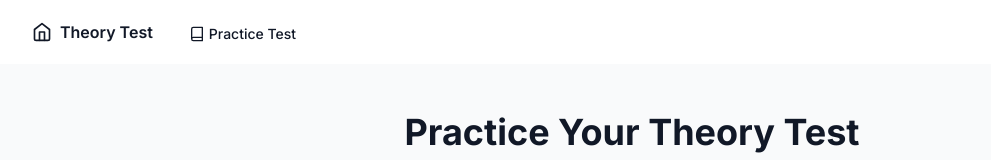
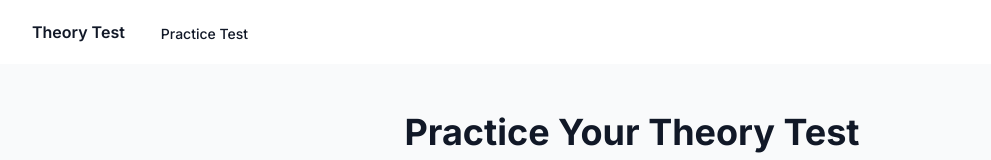
Before and after one commit to tello070/driving-theory-test, a Next.js app: page / in a window 1280 px wide. Shown: the top 160 px of the page, without its empty margins (8-999 px from the left). Built offline with nearby package versions, Linux system fonts and the light colour scheme.

Commit message:
Update layout.tsx

```diff
--- a/app/layout.tsx
+++ b/app/layout.tsx
@@ -1,7 +1,6 @@
 import './globals.css'
 import { Inter } from 'next/font/google'
 import Link from 'next/link'
-import { Book, Home, Activity, Trophy } from 'lucide-react'
 
 const inter = Inter({ subsets: ['latin'] })
 
@@ -24,15 +23,13 @@ export default function RootLayout({
               <div className="flex justify-between h-16">
                 <div className="flex">
                   <Link href="/" className="flex items-center px-2 text-gray-900">
-                    <Home className="h-5 w-5" />
-                    <span className="ml-2 font-semibold">Theory Test</span>
+                    <span className="font-semibold">Theory Test</span>
                   </Link>
                   <div className="hidden sm:ml-6 sm:flex sm:space-x-8">
                     <Link
                       href="/practice-test"
                       className="inline-flex items-center px-1 pt-1 text-sm font-medium text-gray-900"
                     >
-                      <Book className="h-4 w-4 mr-1" />
                       Practice Test
                     </Link>
                   </div>
```
